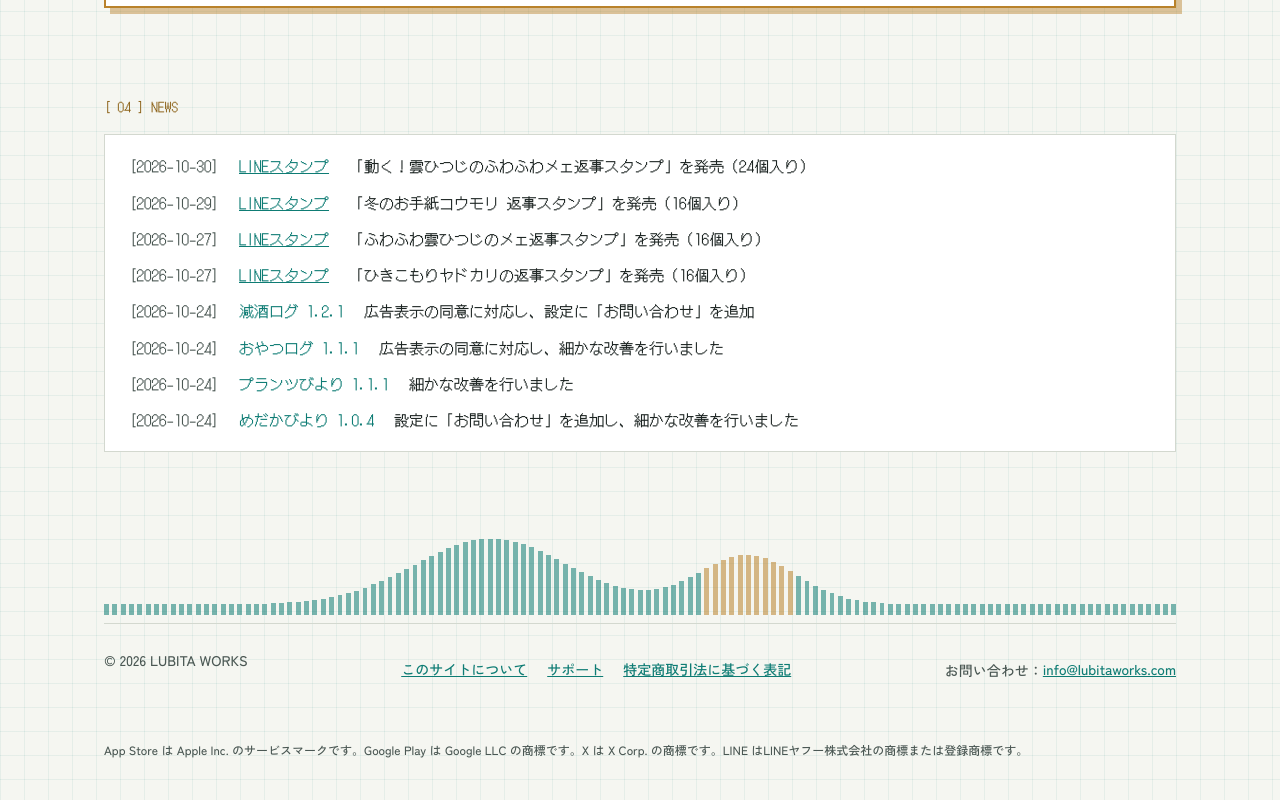
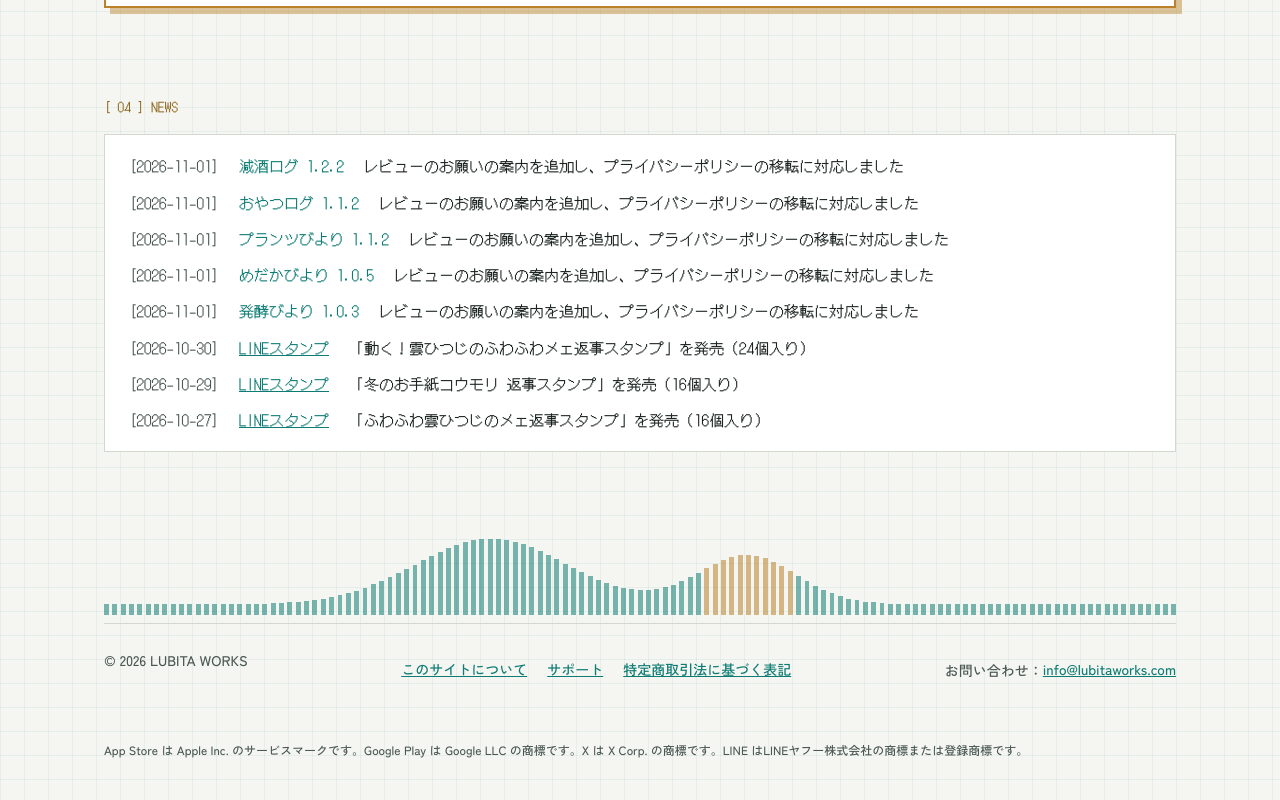
Before and after one commit to lubitaworks-dotcom/lubitaworks-site, a plain HTML site: page index.html in a window 1280 px wide. Shown: the part 2917-3717 px from the top of the page. Drawn offline with Linux system fonts and the light colour scheme.

```diff
--- a/index.html
+++ b/index.html
@@ -111,14 +111,14 @@
   <span id="log"></span>
   <div class="tag">[ 04 ] NEWS</div>
   <div class="log dot">
+    <div><span class="d">[2026-11-01]</span><span class="t">減酒ログ 1.2.2</span><span>レビューのお願いの案内を追加し、プライバシーポリシーの移転に対応しました</span></div>
+    <div><span class="d">[2026-11-01]</span><span class="t">おやつログ 1.1.2</span><span>レビューのお願いの案内を追加し、プライバシーポリシーの移転に対応しました</span></div>
+    <div><span class="d">[2026-11-01]</span><span class="t">プランツびより 1.1.2</span><span>レビューのお願いの案内を追加し、プライバシーポリシーの移転に対応しました</span></div>
+    <div><span class="d">[2026-11-01]</span><span class="t">めだかびより 1.0.5</span><span>レビューのお願いの案内を追加し、プライバシーポリシーの移転に対応しました</span></div>
+    <div><span class="d">[2026-11-01]</span><span class="t">発酵びより 1.0.3</span><span>レビューのお願いの案内を追加し、プライバシーポリシーの移転に対応しました</span></div>
     <div><span class="d">[2026-10-30]</span><span class="t"><a href="/stickers/#cloud-sheep-anime">LINEスタンプ</a></span><span>「動く！雲ひつじのふわふわメェ返事スタンプ」を発売（24個入り）</span></div>
     <div><span class="d">[2026-10-29]</span><span class="t"><a href="/stickers/#letter-bat">LINEスタンプ</a></span><span>「冬のお手紙コウモリ 返事スタンプ」を発売（16個入り）</span></div>
     <div><span class="d">[2026-10-27]</span><span class="t"><a href="/stickers/#cloud-sheep">LINEスタンプ</a></span><span>「ふわふわ雲ひつじのメェ返事スタンプ」を発売（16個入り）</span></div>
-    <div><span class="d">[2026-10-27]</span><span class="t"><a href="/stickers/#rock-crab">LINEスタンプ</a></span><span>「ひきこもりヤドカリの返事スタンプ」を発売（16個入り）</span></div>
-    <div><span class="d">[2026-10-24]</span><span class="t">減酒ログ 1.2.1</span><span>広告表示の同意に対応し、設定に「お問い合わせ」を追加</span></div>
-    <div><span class="d">[2026-10-24]</span><span class="t">おやつログ 1.1.1</span><span>広告表示の同意に対応し、細かな改善を行いました</span></div>
-    <div><span class="d">[2026-10-24]</span><span class="t">プランツびより 1.1.1</span><span>細かな改善を行いました</span></div>
-    <div><span class="d">[2026-10-24]</span><span class="t">めだかびより 1.0.4</span><span>設定に「お問い合わせ」を追加し、細かな改善を行いました</span></div>
   </div>
 </section>
 
```
Also changed, not shown: assets/fonts/DotGothic16.woff2, assets/fonts/ZenKakuGothicNew-500.woff2, assets/fonts/ZenKakuGothicNew-700.woff2, assets/fonts/ZenKakuGothicNew-900.woff2.
